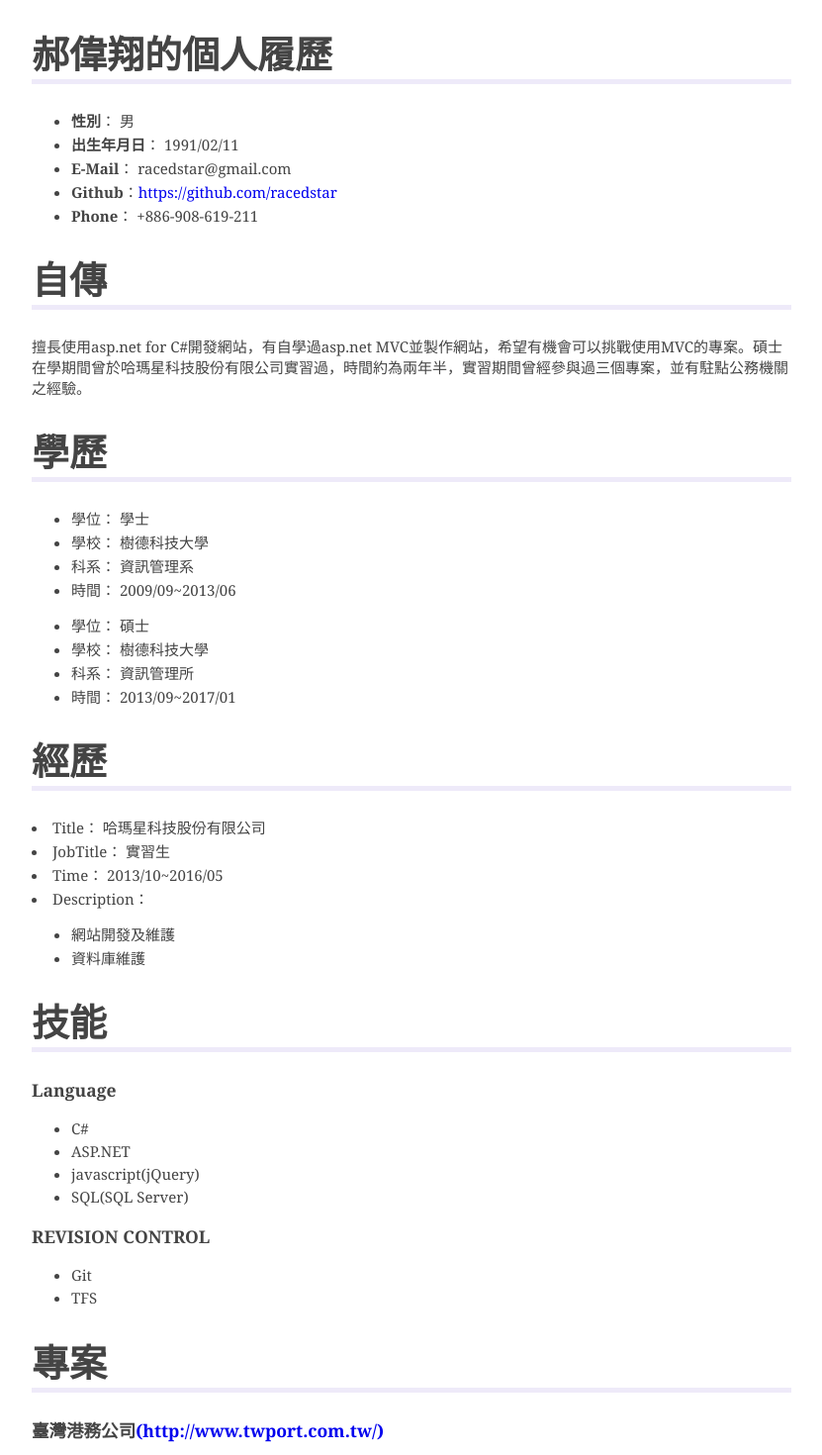
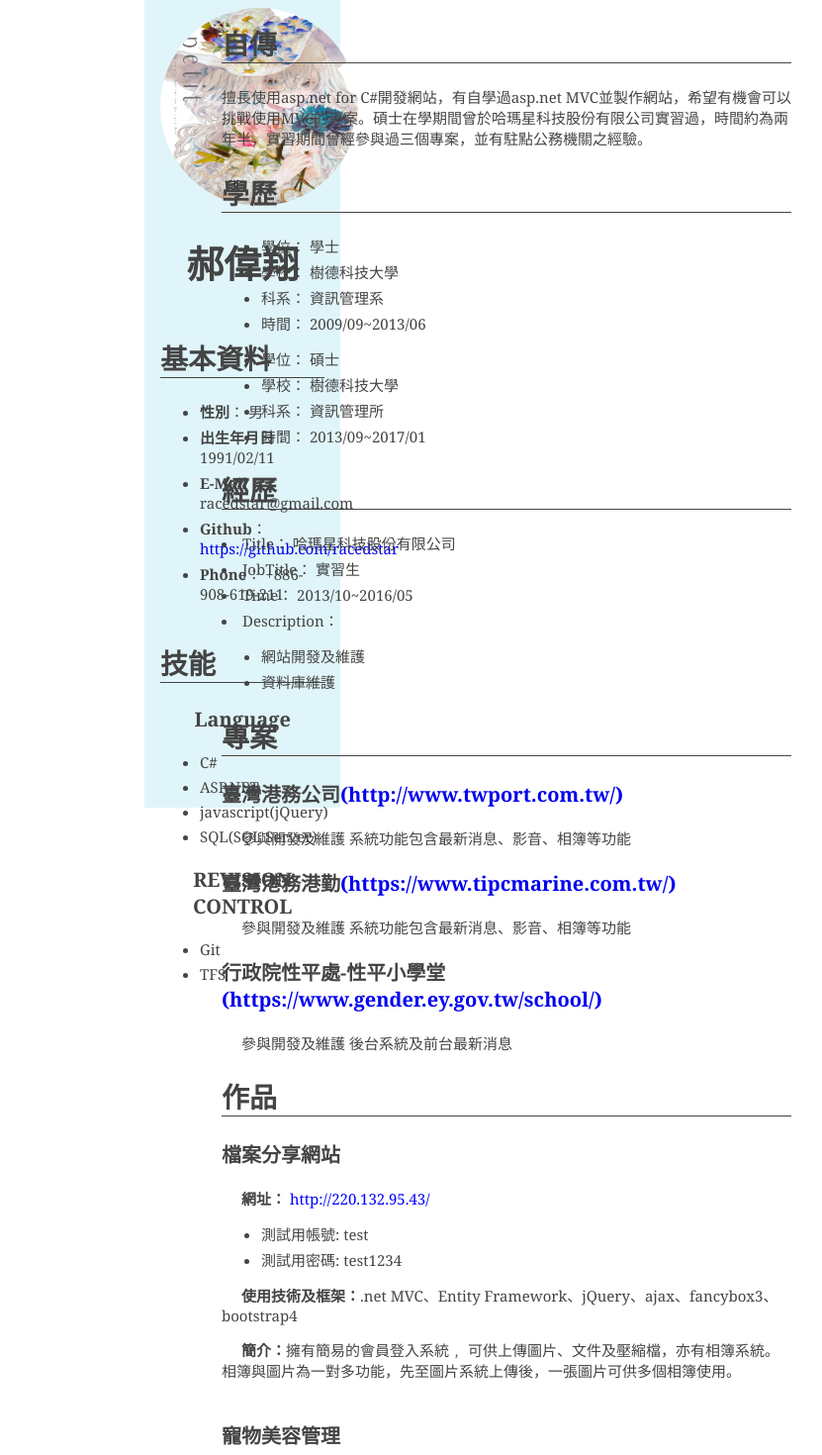
Before and after one commit to racedstar/Resume, a React (Create React App) app: page / in a window 1280 px wide. Shown: the top 1470 px of the page at 99% size, without its empty margins (224-1055 px from the left). Built offline with nearby package versions, Linux system fonts and the light colour scheme.

Commit message:
update UI

```diff
--- a/src/App.js
+++ b/src/App.js
@@ -14,9 +14,14 @@ class App extends Component {
     render() {
         const {PersonalInformation, Exp, Summary, Skill, Projects, Education, Demo} = ResumeData;
         return (
+            <div className="container">
+                <div className="personalInformation">
                     <div>
-                <div className="personalInformation">
-                    <h1>郝偉翔的個人履歷</h1>
+                        <img src="img/01.jpg"></img>
+                        <h1>郝偉翔</h1>
+                    </div>
+                    <div className="information">
+                        <h2>基本資料</h2>
                         <ul>
                             {
                                 PersonalInformation.map((value) => (
@@ -25,12 +30,22 @@ class App extends Component {
                             }
                         </ul>
                     </div>
+                    <div className="skill">
+                        <h2>技能</h2>
+                        {
+                            Skill.map((value) => (
+                                <SkillComponent {...value} />
+                            ))
+                        }
+                    </div>
+                </div>
+                <div className="Content">
                     <div className="summary">
-                    <h1>自傳</h1>
+                        <h2>自傳</h2>
                         <p>{Summary}</p>
                     </div>
                     <div className="education">
-                    <h1>學歷</h1>
+                        <h2>學歷</h2>
                         {
                             Education.map((value) => (
                                 <EducationComponent {...value} />
@@ -38,23 +53,15 @@ class App extends Component {
                         }
                     </div>
                     <div className="exp">
-                    <h1>經歷</h1>
+                        <h2>經歷</h2>
                         {
                             Exp.map((value) => (
                                 <ExpComponent {...value} />
                             ))
                         }
                     </div>
-                <div className="skill">
-                    <h1>技能</h1>
-                    {
-                        Skill.map((value) => (
-                            <SkillComponent {...value} />
-                        ))
-                    }
-                </div>
                     <div className="projects">
-                    <h1>專案</h1>
+                        <h2>專案</h2>
                         {
                             Projects.map((value) => (
                                 <ProjectsComponent {...value} />
@@ -62,7 +69,7 @@ class App extends Component {
                         }
                     </div>
                     <div className="demo">
-                    <h1>作品</h1>
+                        <h2>作品</h2>
                         {
                             Demo.map((value) => (
                                 <DemoComponent {...value} />
@@ -70,6 +77,7 @@ class App extends Component {
                         }
                     </div>
                 </div>
+            </div>
         );
     }
 }
--- a/src/Demo.js
+++ b/src/Demo.js
@@ -5,7 +5,7 @@ class Demo extends Component {
         const {Title, Url, Tools, Description, Other} = this.props;
         return (
             <div>
-                <h2>{Title}</h2>
+                <h3>{Title}</h3>
                 <p><span>網址：</span> <a href={Url}>{Url}</a></p>
                 <ul>
                     {
@@ -15,8 +15,7 @@ class Demo extends Component {
                     }
                 </ul>
                 <p><span>使用技術及框架：</span>{Tools}</p>
-                <p><span>簡介：</span></p>
-                <p>{Description}</p>
+                <p><span>簡介：</span>{Description}</p>
             </div>
         );
     }
--- a/src/Resume.css
+++ b/src/Resume.css
@@ -9,18 +9,12 @@ body{
 	color: #444;
 	position: relative;
 }
-h1{
-    font-size: 38px;
-	text-transform: uppercase;
-	border-bottom: 5px solid #beade642;
-}
 h2 {
 	font: sans-serif;
-	font-size: 20px;
-	text-transform: uppercase;
 }
 li {
-	margin-top: 3px;
+	margin-top: 5px;
+	text-align: left;
 }
 
 a, a:visited {
@@ -33,6 +27,55 @@ p {
 
 #container{
 	margin: 35px 0;
+}
+
+.container{
+	width: 100%;
+    padding-right: 15px;
+    padding-left: 15px;
+    margin-right: auto;
+    margin-left: auto;
+}
+
+.container h1{
+	font-size: 38px;
+}
+
+.container h2{
+	font-size: 28px;
+	text-align: left;
+    border-bottom: solid 1px;
+}
+
+.container h3{
+	font-size: 20px;
+}
+
+.personalInformation{
+	text-align: center;
+    position: fixed;
+    top: 0;
+    left: 370px;
+    display: flex;
+    width: 13%;
+    height: 100vh;
+    padding: .5rem 1rem;
+    flex-direction: column;
+	background-color:#c8edf58f;
+}
+
+
+
+.personalInformation img{
+	width:200px;
+	height:200px;
+	border-radius: 100%;
+}
+
+.Content{
+	position: absolute;
+    right: 0px;
+    width: 75%;
 }
 
 .Summary{
@@ -51,6 +94,6 @@ p {
 	font-weight: bold;
 }
 
-.demo p{
+.projects p, .demo p{
 	text-indent: 20px;
 }
```
Also changed, not shown: public/img/01.jpg (added). Lines whose indentation alone changed are shown as unchanged.
